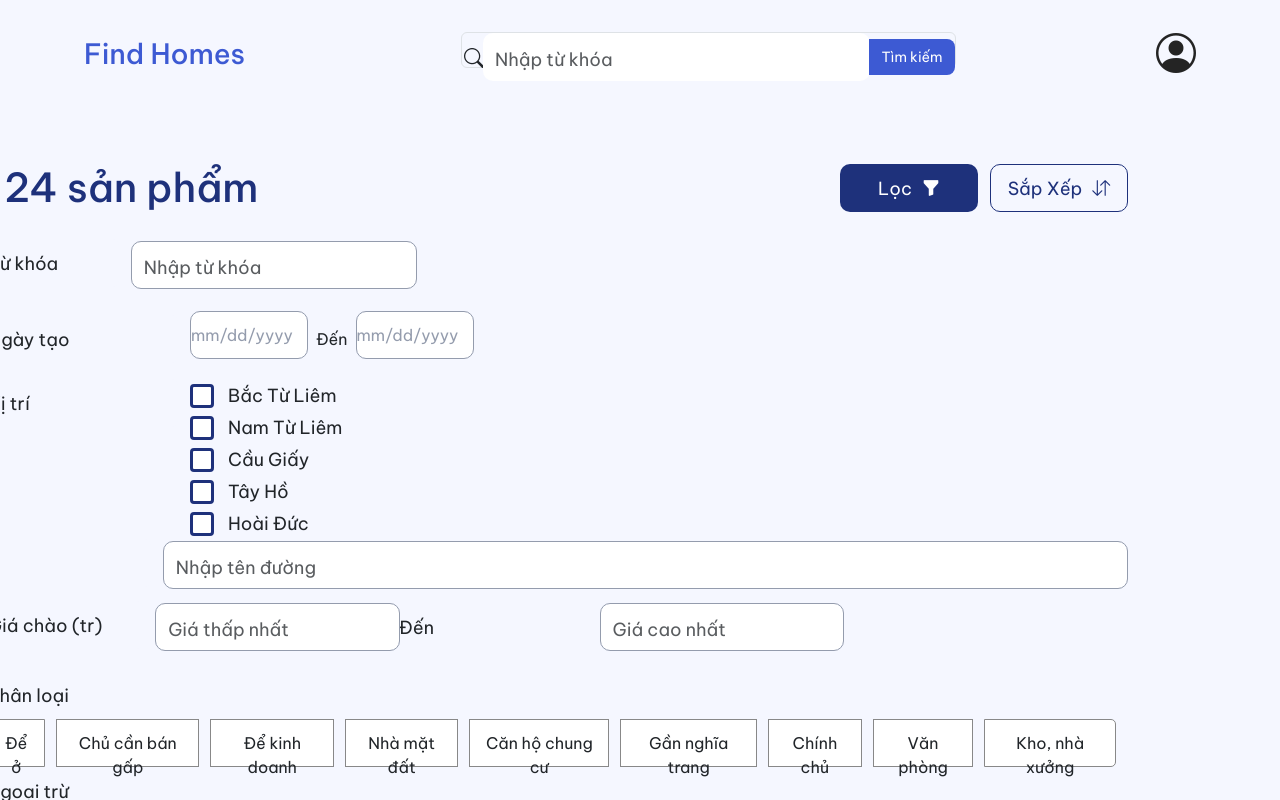
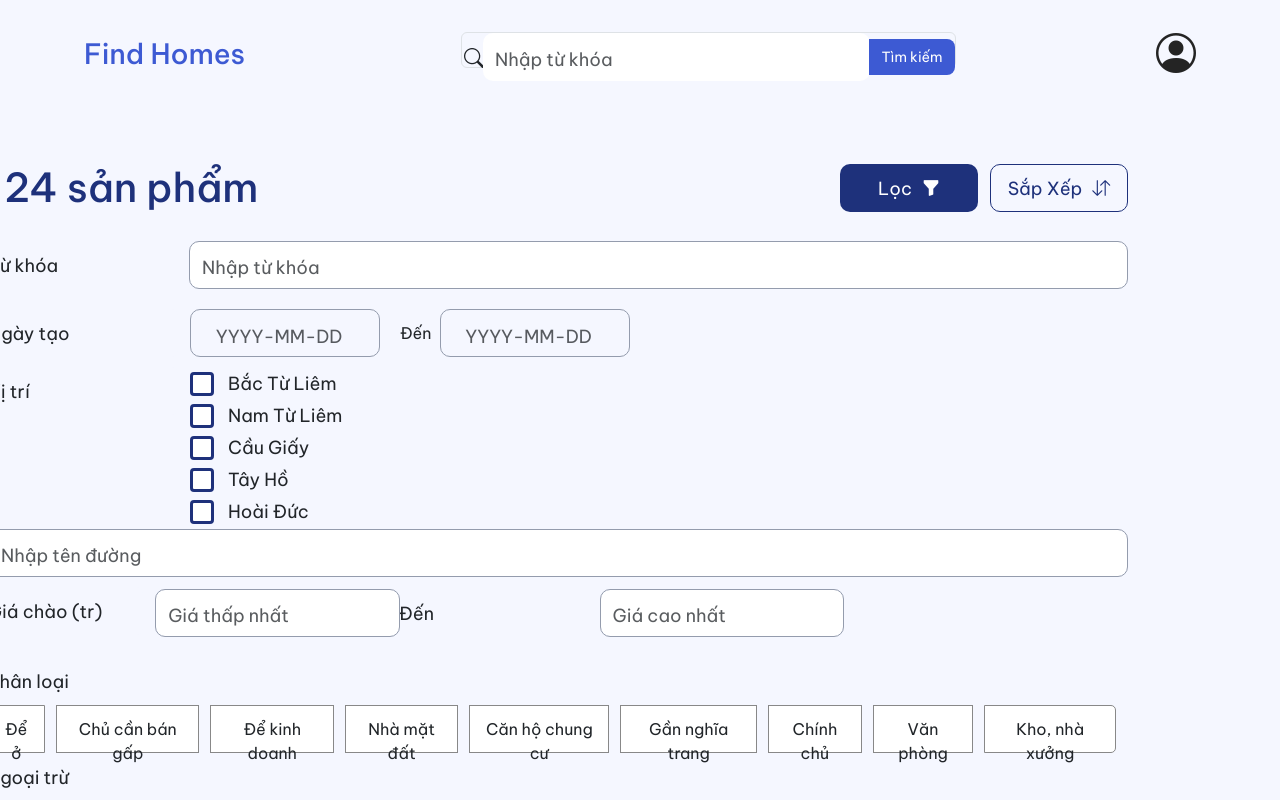
Before and after one commit to hungtrinh52/thousandsunny-training-findhomes, a React (Vite) app in the folder findhome/: page / in a window 1280 px wide. Shown: the top 800 px of the page. Built offline with nearby package versions, Linux system fonts and the light colour scheme.

Commit message:
update day1 sprint2

```diff
--- a/findhome/src/component/DateInput.jsx
+++ b/findhome/src/component/DateInput.jsx
@@ -1,13 +1,15 @@
 import React, { Component } from 'react';
 import PropTypes from 'prop-types';
+import DatePicker from 'react-datepicker';
+import 'react-datepicker/dist/react-datepicker.css';
 import 'bootstrap/dist/css/bootstrap.min.css';
 
 class DateInput extends Component {
     constructor(props) {
         super(props);
         this.state = {
-            min: props.fieldValue?.min || '',
-            max: props.fieldValue?.max || ''
+            min: props.fieldValue?.min ? new Date(props.fieldValue.min) : null,
+            max: props.fieldValue?.max ? new Date(props.fieldValue.max) : null
         };
         this.handleMinChange = this.handleMinChange.bind(this);
         this.handleMaxChange = this.handleMaxChange.bind(this);
@@ -16,32 +18,34 @@ class DateInput extends Component {
     static getDerivedStateFromProps(nextProps, prevState) {
         if (nextProps.fieldValue?.min !== prevState.min || nextProps.fieldValue?.max !== prevState.max) {
             return {
-                min: nextProps.fieldValue?.min || '',
-                max: nextProps.fieldValue?.max || ''
+                min: nextProps.fieldValue?.min ? new Date(nextProps.fieldValue.min) : null,
+                max: nextProps.fieldValue?.max ? new Date(nextProps.fieldValue.max) : null
             };
         }
         return null;
     }
 
     handleMinChange(date) {
-        const { max } = this.state;
-        if (max && date && new Date(date) > new Date(max)) {
-            console.log('Min date cannot be greater than max date');
+        const { max, onChanged } = this.props;
+        if (date && max && date >= max) {
+            console.log('Min date cannot be greater than or equal to max date');
             return;
         }
         this.setState({ min: date }, () => {
-            this.props.onChanged?.({ min: date, max });
+            const minStr = date ? date.toISOString().split('T')[0] : null;
+            onChanged?.({ min: minStr, max: this.state.max ? this.state.max.toISOString().split('T')[0] : max });
         });
     }
 
     handleMaxChange(date) {
-        const { min } = this.state;
-        if (min && date && new Date(date) < new Date(min)) {
-            console.log('Max date cannot be less than min date');
+        const { min, onChanged } = this.props;
+        if (date && min && date <= min) {
+            console.log('Max date cannot be less than or equal to min date');
             return;
         }
         this.setState({ max: date }, () => {
-            this.props.onChanged?.({ min, max: date });
+            const maxStr = date ? date.toISOString().split('T')[0] : null;
+            onChanged?.({ min: this.state.min ? this.state.min.toISOString().split('T')[0] : min, max: maxStr });
         });
     }
 
@@ -52,18 +56,26 @@ class DateInput extends Component {
         return (
             <div className="d-flex align-items-center">
                 {fieldTitle && <span className="input-group-text border-0">{fieldTitle}</span>}
-                <input
-                    type="date"
-                    className="form-control input-group"
-                    value={min}
-                    onChange={(e) => this.handleMinChange(e.target.value)}
+                <DatePicker
+                    selected={min}
+                    onChange={this.handleMinChange}
+                    className="form-control input-group-text"
+                    dateFormat="yyyy-MM-dd"
+                    placeholderText="YYYY-MM-DD"
+                    isClearable
+                    maxDate={max ? new Date(max.getTime() - 86400000) : null}
+                    minDate={null}
                 />
                 {to && <span className="mx-2">{to}</span>}
-                <input
-                    type="date"
-                    className="form-control input-group"
-                    value={max}
-                    onChange={(e) => this.handleMaxChange(e.target.value)}
+                <DatePicker
+                    selected={max}
+                    onChange={this.handleMaxChange}
+                    className="form-control input-group-text"
+                    dateFormat="yyyy-MM-dd"
+                    placeholderText="YYYY-MM-DD"
+                    isClearable
+                    minDate={min ? new Date(min.getTime() + 86400000) : null}
+                    maxDate={null}
                 />
             </div>
         );
--- a/findhome/src/component/TextInput.jsx
+++ b/findhome/src/component/TextInput.jsx
@@ -5,32 +5,45 @@ import 'bootstrap/dist/css/bootstrap.min.css';
 class TextInput extends Component {
     constructor(props) {
         super(props);
+        this.state = {
+            value: props.fieldValue || ''
+        };
         this.handleChange = this.handleChange.bind(this);
     }
 
-    callOnChanged(value) {
-        const { onChanged } = this.props;
-        onChanged?.(value);
+    static getDerivedStateFromProps(nextProps, prevState) {
+        if (nextProps.fieldValue !== prevState.value) {
+            return { value: nextProps.fieldValue || '' };
+        }
+        return null;
     }
 
     handleChange(e) {
-        this.callOnChanged(e.target.value);
+        const { maxLength = 100, onChanged } = this.props;
+        const value = e.target.value;
+        if (value.length <= maxLength) {
+            this.setState({ value }, () => {
+                onChanged?.(value);
+            });
+        } else {
+            console.log(`Maximum length of ${maxLength} characters exceeded`);
+        }
     }
 
     render() {
-        const { fieldTitle, hintText, fieldValue } = this.props;
+        const { fieldTitle, hintText } = this.props;
+        const { value } = this.state;
+
         return (
-            <div className="d-flex ">
-                <span className="input-group-text border-0"> {fieldTitle}</span>
-                <div className="input-group">
+            <div className="input-group align-items-center">
+                {fieldTitle && <span className="input-group-text border-0">{fieldTitle}</span>}
                 <input
                     type="text"
                     className="form-control"
+                    value={value}
                     placeholder={hintText}
-                        value={fieldValue || ''}
                     onChange={this.handleChange}
                 />
-                </div>
             </div>
         );
     }
@@ -40,7 +53,8 @@ TextInput.propTypes = {
     fieldTitle: PropTypes.string,
     hintText: PropTypes.string,
     fieldValue: PropTypes.string,
+    maxLength: PropTypes.number,
     onChanged: PropTypes.func
 };
 
-export default React.memo(TextInput );
+export default React.memo(TextInput);
--- a/findhome/src/pages/FilterForm.jsx
+++ b/findhome/src/pages/FilterForm.jsx
@@ -99,6 +99,7 @@ class FindHomes extends Component {
                                     fieldTitle="Từ khóa"
                                     hintText="Nhập từ khóa"
                                     fieldValue={filters.keyWord}
+                                    maxLength={100}
                                     onChanged={(value) => this.setState((prevState) => ({
                                         filters: { ...prevState.filters, keyWord: value }
                                     }))}
@@ -129,6 +130,7 @@ class FindHomes extends Component {
                                     fieldTitle=""
                                     hintText="Nhập tên đường"
                                     fieldValue={filters.streetName}
+                                    maxLength={100}
                                     onChanged={(value) => this.setState((prevState) => ({
                                         filters: { ...prevState.filters, streetName: value }
                                     }))}
```
Lines whose indentation alone changed are shown as unchanged.
